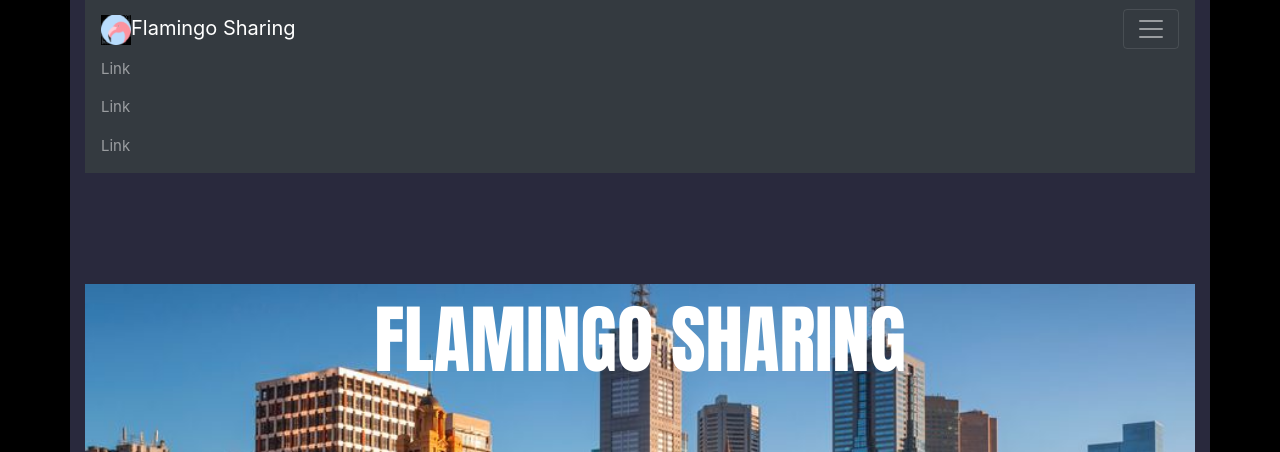
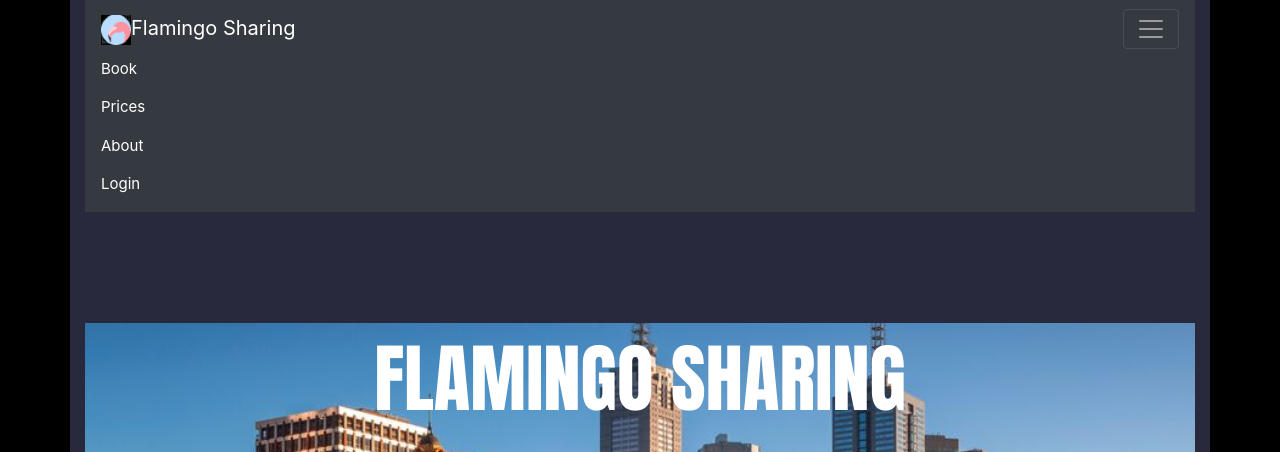
Before and after one commit to Gr4nts/FlamingoCarShare, a Django app: page / in a window 1280 px wide, after a click that opens the changed part. Shown: the top 452 px of the page. Run offline with Django 3.2, Linux system fonts and the light colour scheme; some libraries are stand-ins or nearby versions.

Commit message:
nav links fixed

```diff
--- a/flamingo/flamingo/static/css/style.css
+++ b/flamingo/flamingo/static/css/style.css
@@ -149,6 +149,10 @@ width: 150px;
 
 }
 
+#collapsibleNavbar{
+  text-align: left;
+}
+
 /* Classes Section */
 
 .container{
--- a/flamingo/templates/base.html
+++ b/flamingo/templates/base.html
@@ -22,22 +22,22 @@
         <!-- navigation -->
 
 
-        <nav class="navbar bg-dark navbar-dark">
+        <nav class="navbar bg-dark navbar-dark navbar-fixed-top">
             <a class="navbar-brand"  href="{% url 'home' %}"><img src="{% static 'img/homeicon.png' %}" width="30" height="30"/>Flamingo Sharing</a>
           <button class="navbar-toggler" type="button" data-toggle="collapse" data-target="#collapsibleNavbar">
             <span class="navbar-toggler-icon"></span>
           </button>
           <div class="collapse navbar-collapse" id="collapsibleNavbar">
             <ul class="navbar-nav">
-              <li class="nav-item">
-                <a class="nav-link" href="#">Link</a>
-              </li>
-              <li class="nav-item">
-                <a class="nav-link" href="#">Link</a>
-              </li>
-              <li class="nav-item">
-                <a class="nav-link" href="#">Link</a>
-              </li>
+              <li><a class="nav-item nav-link" style="color: white;" href="{% url 'book' %}">Book</a></li>
+              <li><a class="nav-item nav-link" style="color: white;" href="{% url 'prices' %}">Prices</a></li>
+              <li><a class="nav-item nav-link" style="color: white;" href="{% url 'about' %}">About</a></li>
+              {% if user.is_authenticated %}
+              <li><a class="nav-item nav-link" style="color: white;" href="{% url 'logout' %}">Logout</a></li>
+              <li><a class="nav-item nav-link" style="color: white;" href="{% url 'account' %}">{{ user.username }} <span class="glyphicon glyphicon-user"></span></a>
+              {% else %}
+              <li><a class="nav-item nav-link" style="color: white;" href="{% url 'login' %}">Login <span class="glyphicon glyphicon-user"></span></a>
+              {% endif %}
             </ul>
           </div>
         </nav>
@@ -46,36 +46,7 @@
 
 
 
-        <!--
-            <nav class="navbar navbar-inverse navbar-expand-lg navbar-fixed-top">
-      			<div class="container-fluid">
-      				<button type="button" class="navbar-toggle"  data-toggle="collapse" data-target="#myNavbar">
-                        <span class="icon-bar"></span>
-                        <span class="icon-bar"></span>
-                        <span class="icon-bar"></span>
-                    </button>
 
-              	    <div class="collapse navbar-collapse " id="myNavbar">
-              	        <ul class="nav navbar-nav">
-                          <a class="navbar-brand" href="{% url 'home' %}">
-                            <img src="{% static 'img/homeicon.png' %}" width="30" height="30"/>
-                          </a>
-                            <li><a class="nav-item nav-link" style="color: white;" href="{% url 'book' %}">Book</a></li>
-                            <li><a class="nav-item nav-link" style="color: white;" href="{% url 'prices' %}">Prices</a></li>
-                            <li><a class="nav-item nav-link" style="color: white;" href="{% url 'about' %}">About</a></li>
-                        </ul>
-                        <ul class="nav navbar-nav navbar-right">
-                            {% if user.is_authenticated %}
-                            <li><a class="nav-item nav-link" style="color: white;" href="{% url 'logout' %}">Logout</a></li>
-                            <li><a class="nav-item nav-link" style="color: white;" href="{% url 'account' %}">{{ user.username }} <span class="glyphicon glyphicon-user"></span></a>
-                            {% else %}
-                            <li><a class="nav-item nav-link" style="color: white;" href="{% url 'login' %}">Login <span class="glyphicon glyphicon-user"></span></a>
-                            {% endif %}
-                        </ul>
-                    </div>
-                </div>
-            </nav>
-          -->
         <!-- content -->
         <div id="body">
           {% include 'messages.html' %}
```
Also changed, not shown: flamingo/db.sqlite3.
